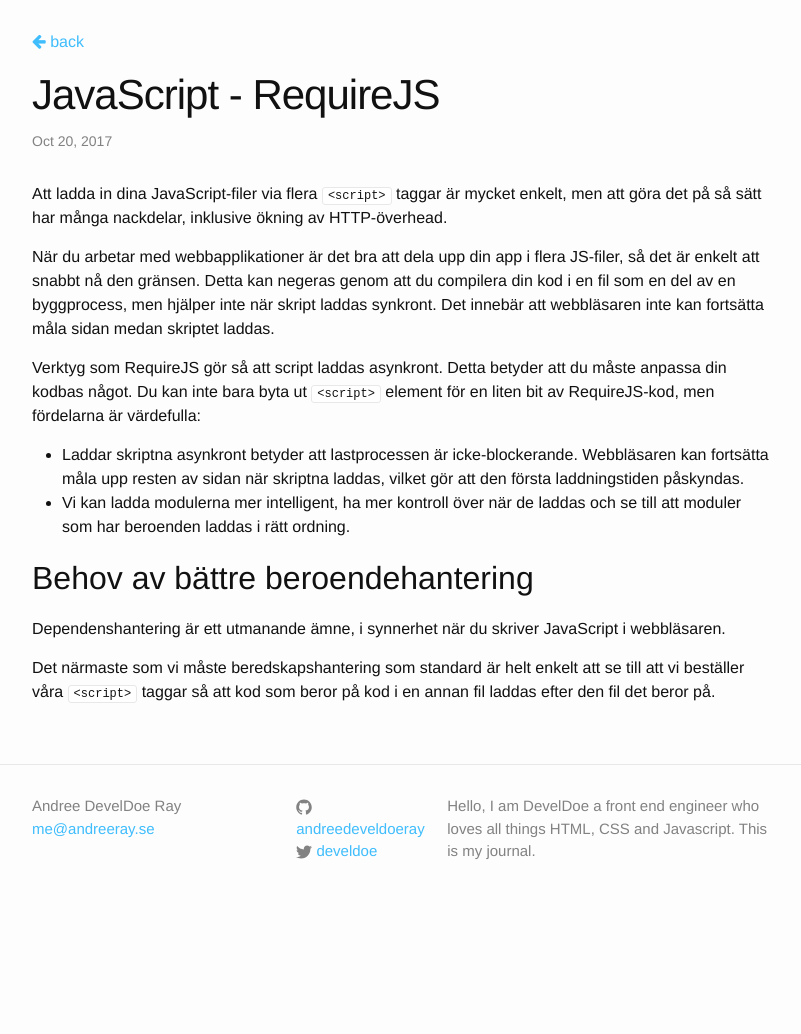
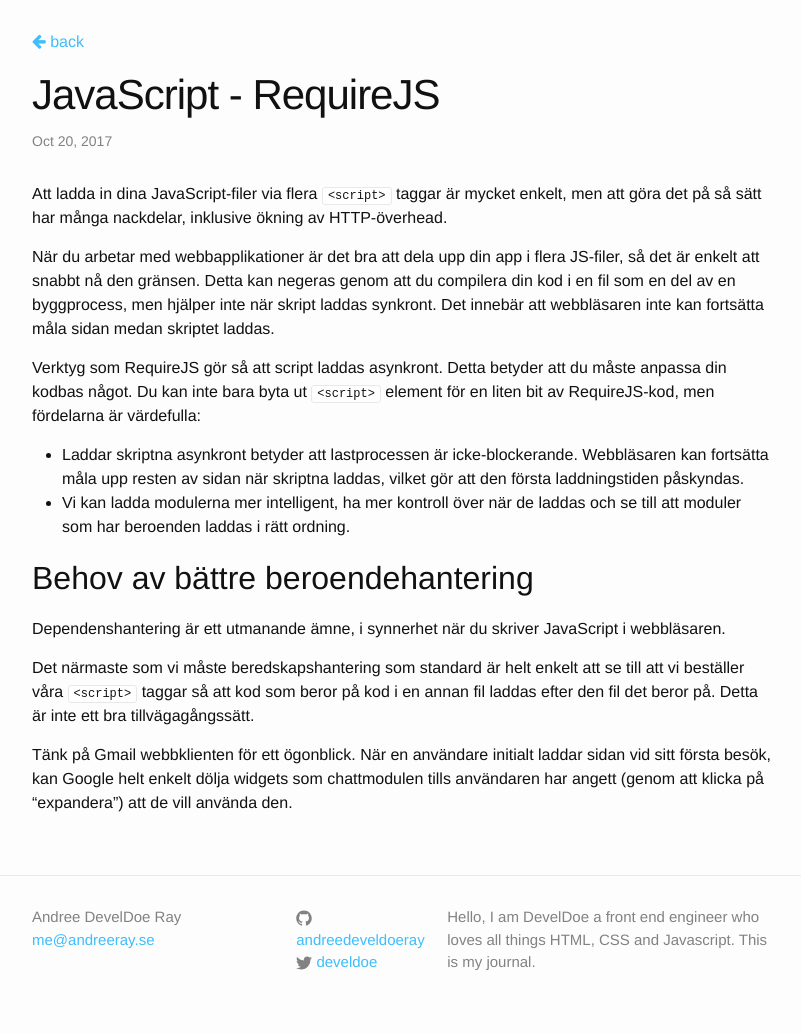
Before and after one commit to develdoe/develdoe.github.io, a Jekyll site: the page built from _posts/2017-10-20-javascript-requirejs.md, in a window 1280 px wide. Shown: the whole page, without its empty margins (238-1039 px from the left). Built offline with Jekyll 4.4.1, drawn with Linux system fonts in a browser that asks for light colours; before the commit the page ends 923 px from its top, so only the background shows below that.

Commit message:
Create 2017-10-20-javascript-requirejs.md

```diff
--- a/_posts/2017-10-20-javascript-requirejs.md
+++ b/_posts/2017-10-20-javascript-requirejs.md
@@ -16,4 +16,6 @@
 
 Dependenshantering är ett utmanande ämne, i synnerhet när du skriver JavaScript i webbläsaren.
 
-Det närmaste som vi måste beredskapshantering som standard är helt enkelt att se till att vi beställer våra `<script>` taggar så att kod som beror på kod i en annan fil laddas efter den fil det beror på.
+Det närmaste som vi måste beredskapshantering som standard är helt enkelt att se till att vi beställer våra `<script>` taggar så att kod som beror på kod i en annan fil laddas efter den fil det beror på. Detta är inte ett bra tillvägagångssätt.
+
+Tänk på Gmail webbklienten för ett ögonblick. När en användare initialt laddar sidan vid sitt första besök, kan Google helt enkelt dölja widgets som chattmodulen tills användaren har angett (genom att klicka på "expandera") att de vill använda den.
```
